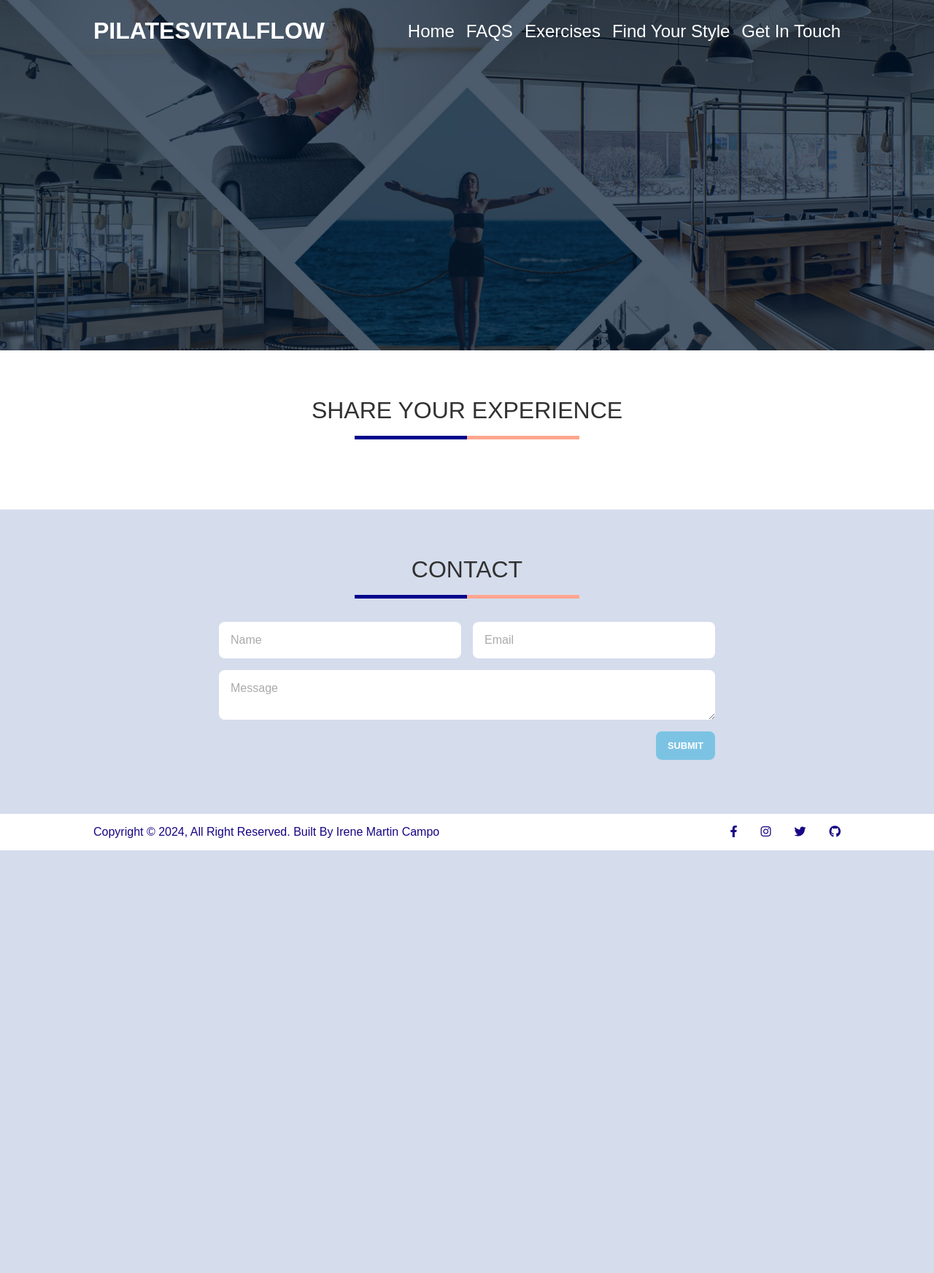
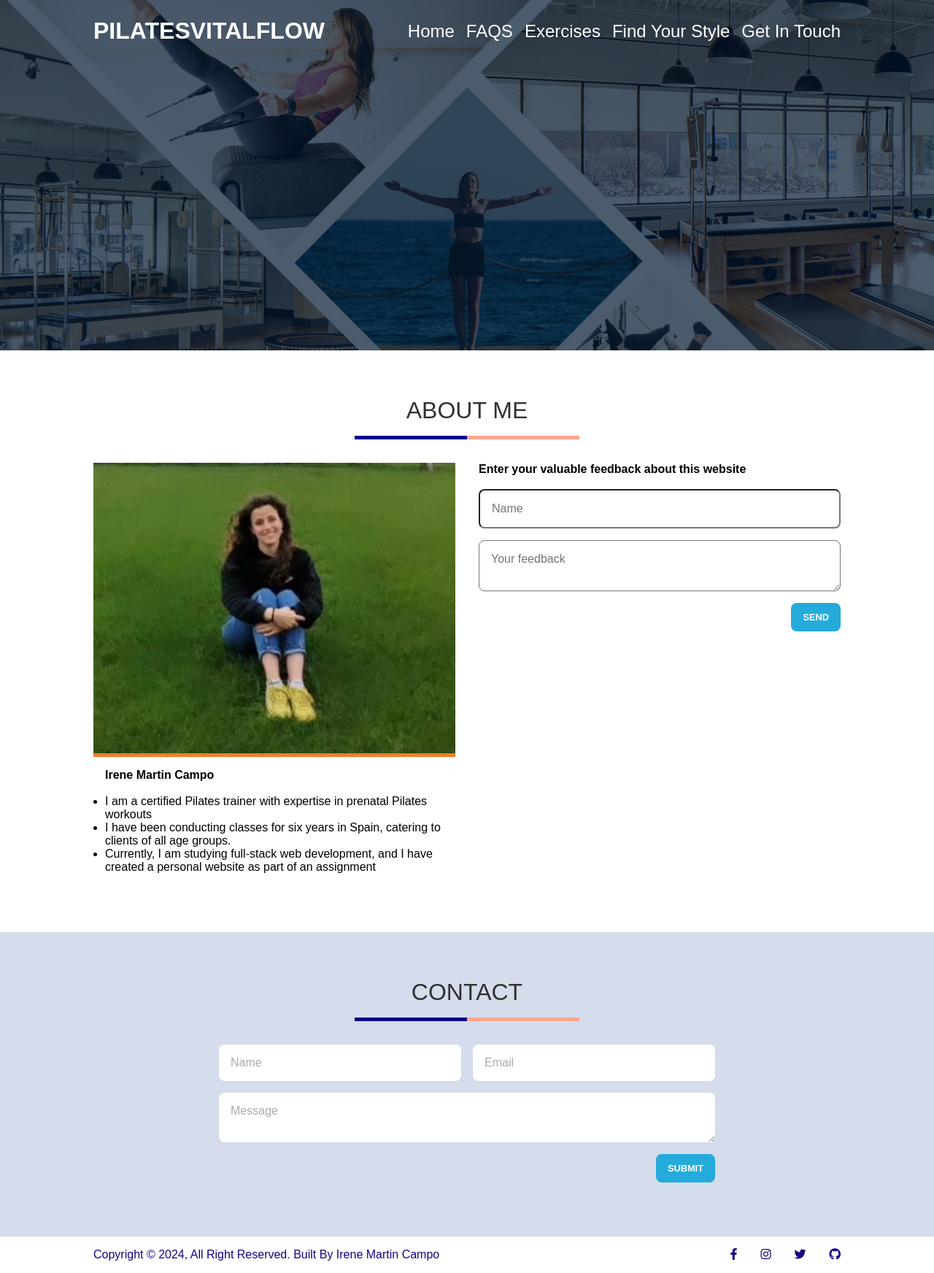
Before and after one commit to Irenetitor/PilatesVitalFlow, a Flask app: page /get-in-touch in a window 1280 px wide. Shown: the whole page at 73% size. Before the commit the page ends 1165 px from the top, so only its background shows below. Run offline with Flask 3, Linux system fonts and the light colour scheme.

Commit message:
Adding some aria and updated contact page

```diff
--- a/static/css/style.css
+++ b/static/css/style.css
@@ -22,7 +22,7 @@ section h2 {
     display: inline-block;
     color: #fff;
     font: size 20px;
-    background-color: rgba(36, 171, 220, 0.5);
+    background-color: rgb(36, 171, 220);
     padding: 12px 16px;
     border-radius: 8px;
     text-decoration: none;
@@ -317,6 +317,7 @@ main section.reason .container .tab-container {
     justify-content: space-around;
     background-color: #3d66fbc3;
     padding: 2rem;
+    border-radius: 5px;
 }
 
 main section.reason .container .tab-container .tab {
@@ -354,8 +355,15 @@ main section.quotes {
     padding-top: 3rem;
 }
 
-main section.sentence {
+main section.sentences .container {
+    padding-top: 2rem;
+    text-align: center;
+}
 
+main section.sentences .container .author {
+    font-size: 1.5rem;
+    font-style: italic;
+    color: #555;
 }
 
 main section.quotes .quote-container {
@@ -367,13 +375,14 @@ main section.quotes .quote-container {
     box-shadow: 0 2px 4px rgba(0, 0, 0, 0.8);
 }
 main section.quotes .quote-container .quote {
-    font-size: 18px;
+    font-size: 1.2rem;
     line-height: 1.5;
     margin-bottom: 20px;
     text-align: center;
 }
+
 main section.quotes .quote-container .quote .author {
-    font-size: 14px;
+    font-size: 0.9rem;
     font-style: italic;
     color: #555;
 }
@@ -793,6 +802,7 @@ main section.contacts .container{
     padding-bottom: 64px;
 }
 
+
 /* END - style for Get in touch page */
 
 /* START - style for contact section */
@@ -807,6 +817,62 @@ main .experience {
 main section.contact .container {
     padding-top: 4rem;
     padding-bottom: 4rem;
+}
+
+main section.contact .container .experience {
+    display: flex;
+    flex-direction: row;
+}
+
+main section.contact .container .experience .info {
+    width: 50%;
+    padding-right: 1rem;
+}
+
+main section.contact .container .experience .feedback {
+    width: 50%;
+    padding-left: 1rem;
+
+}
+
+main section.contact .container .experience .info .img-box {
+    display: block;
+    width: 100%;
+    border-bottom: 5px solid #f37d2a;
+}
+
+main section.contact .container .experience .info .img-box .img {
+    display: block;
+    width: 100%;
+    height: 398px;
+    object-fit: cover;
+}
+
+main section.contact .container .experience .info .content {
+    padding: 16px;
+    font-size: 1em;
+}
+
+main section.contact .container .experience .feedback form {
+    margin: 0 auto;
+    width: 100%;
+}
+
+main section.contact .container .experience .feedback form .feedback-form-grid {
+    display: grid;
+    grid-template-columns: repeat(1, 1fr);
+    grid-gap: 16px;
+    margin-bottom: 16px;
+}
+
+main section.contact .container .experience .feedback form .feedback-form-grid .form-input-feedback,
+main section.contact .container .experience .feedback form .feedback-form-grid .form-textarea-feedback {
+    appearance: none;
+    outline: none;
+    border-radius: 8px;
+    padding: 16px;
+    font-size: 1em;
+    color: #313131;
 }
 
 main section.contact .container form {
@@ -843,11 +909,14 @@ main section.contact .container form .form-grid .form-textarea {
 }
 
 main section.contact .container form .form-grid .form-input::placeholder,
-main section.contact .container form .form-grid .form-textarea::placeholder{
+main section.contact .container form .form-grid .form-textarea::placeholder,
+main section.contact .container .experience .section-column form .feedback-form-grid .form-input-feedback::placeholder,
+main section.contact .container .experience .section-column form .feedback-form-grid .form-textarea-feedback::placeholder {
     color: #aaa;
 }
 
-main section.contact form .submit-btn {
+main section.contact form .submit-btn,
+main section.contact .container .experience .section-column form .submit-btn {
     text-align: right;
 }
 
--- a/static/js/script.js
+++ b/static/js/script.js
@@ -52,6 +52,15 @@ window.onload = function () {
         }
         )
     }
+
+
+    document.querySelector('.submit-btn input[type="submit"]').addEventListener('keydown', function (event) {
+        if (event.key === 'Enter') {
+            // Prevent the default form submission behavior
+            event.preventDefault();
+        }
+    });
+
 }
 
 function showTab(tabNumber) {
@@ -79,7 +88,7 @@ function validateContactForm() {
     const statusMessageDOM = document.getElementById('status-message');
 
     //validate name
-    const namePattern = /^[A-Za-z]+$/;
+    const namePattern = /^[A-Za-z\s]+$/;
     let inputName = inputTextDOM.value;
     if (inputName.trim() == "") {
         statusMessageDOM.textContent = "Name is empty. Please enter a valid name (letters only)!!"
@@ -101,6 +110,14 @@ function validateContactForm() {
         return false;
     }
 
+    // Check for common email providers
+    const commonProviders = ["gmail.com", "yahoo.com", "outlook.com", "hotmail.com", "icloud.com"];
+    const domain = inputEmail.split("@")[1];
+    if (!commonProviders.includes(domain.toLowerCase())) {
+        statusMessageDOM.textContent = `Email provider (${domain}) is not accepted.`
+        return false;
+    }
+
     //validate message
     let inputTextArea = textAreaDOM.value;
     if (inputTextArea.trim() == "") {
--- a/templates/find-your-style.html
+++ b/templates/find-your-style.html
@@ -50,7 +50,7 @@
     <div class="container">
 
         <div class="dual-header">
-            <h2 id="style-heading">Where to Practice - Locations</h2>
+            <h2 id="style-heading">Locations</h2>
             <div class="separator-wrap">
                 <span class="separator separator-one"></span>
                 <span class="separator separator-two"></span>
--- a/templates/get-in-touch.html
+++ b/templates/get-in-touch.html
@@ -7,32 +7,52 @@
     </div>
 </section>
 
-<section id="contact" class="contact experience" aria-labelledby="contact-heading">
+<section id="contact" class="contact experience" tabindex="0" aria-labelledby="contact-heading">
     <div class="container">
 
         <div class="dual-header">
-            <h2 id="contact-heading">Share your experience</h2>
+            <h2 id="contact-heading">About me</h2>
             <div class="separator-wrap">
                 <span class="separator separator-one"></span>
                 <span class="separator separator-two"></span>
             </div>
         </div>
 
-        <!-- <form id="contactForm" onsubmit="return validateContactForm2()">
-            <div class="form-grid">
-                <input type="text" class="form-input" id="name" placeholder="Name">
-                <input type="text" class="form-input" id="email" placeholder="Email">
-                <textarea class="form-textarea" id="message" placeholder="Message"></textarea>
+        <div class="experience">
+            <div class="info">
+                    <figure class="img-box">
+                        <img src="static\img\developer.jpg" alt="Image for developer" class="img" />
+                    </figure>
+                    <div class="content">
+                        <h3>Irene Martin Campo</h3>
+                        <br>
+                        <ul>
+                            <li>I am a certified Pilates trainer with expertise in prenatal Pilates workouts</li>
+                            <li>I have been conducting classes for six years in Spain, catering to clients of all age groups.</li>
+                            <li>Currently, I am studying full-stack web development, and I have created a personal website as part of an assignment</li>
+                        </ul>
+                    </div>
+
             </div>
-            <div class="submit-btn">
-                <input type="submit" value="Submit" class="button">
+            <div class="feedback">
+                <h3 id="contact-heading">Enter your valuable feedback about this website</h3><br>
+                <form id="contactForm2" onsubmit="return validateFeedbackForm()">
+                    <div class="feedback-form-grid">
+                        <input type="text" class="form-input-feedback" id="name-feedback" placeholder="Name" tabindex="1" aria-label="Your Name">
+                        <textarea class="form-textarea-feedback" id="user-feedback" placeholder="Your feedback" tabindex="2" aria-label="Your Feedback"></textarea>
+                    </div>
+                    <div class="submit-btn">
+                        <input type="submit" value="Send" class="button" tabindex="3" aria-label="Submit Form">
+                    </div>
+                    <div id="status-message2" class="status-message"></div>
+                </form>
             </div>
-            <div id="status-message" class="status-message"></div>
-        </form> -->
+        </div>
+
     </div>
 </section>
 
-<section id="contact" class="contact" aria-labelledby="contact-heading">
+<section id="contact" class="contact" tabindex="4" aria-labelledby="contact-heading">
     <div class="container">
 
         <div class="dual-header">
@@ -45,12 +65,12 @@
 
         <form id="contactForm" onsubmit="return validateContactForm()">
             <div class="form-grid">
-                <input type="text" class="form-input" id="name" placeholder="Name">
-                <input type="text" class="form-input" id="email" placeholder="Email">
-                <textarea class="form-textarea" id="message" placeholder="Message"></textarea>
+                <input type="text" class="form-input" id="name" placeholder="Name" tabindex="5" aria-label="Your Name">
+                <input type="text" class="form-input" id="email" placeholder="Email" tabindex="6" aria-label="Your Email">
+                <textarea class="form-textarea" id="message" placeholder="Message" tabindex="7" aria-label="Your Message"></textarea>
             </div>
             <div class="submit-btn">
-                <input type="submit" value="Submit" class="button">
+                <input type="submit" value="Submit" class="button" tabindex="8" aria-label="Submit Form">
             </div>
             <div id="status-message" class="status-message"></div>
         </form>
--- a/templates/home.html
+++ b/templates/home.html
@@ -10,9 +10,7 @@
 
 <section id="sentence" class="sentences">
     <div class="container">
-        <h2>
-            <cursive>The keys to a <strong>healthy lifestyle</strong> are gained through movement.</cursive>
-        </h2>
+        <span class="author">The keys to a healthy lifestyle are gained through movement.</span>
     </div>
 </section>
 
```
Also changed, not shown: static/img/developer.jpg (added).
